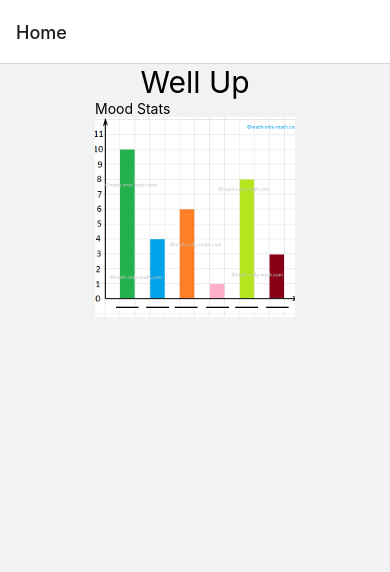
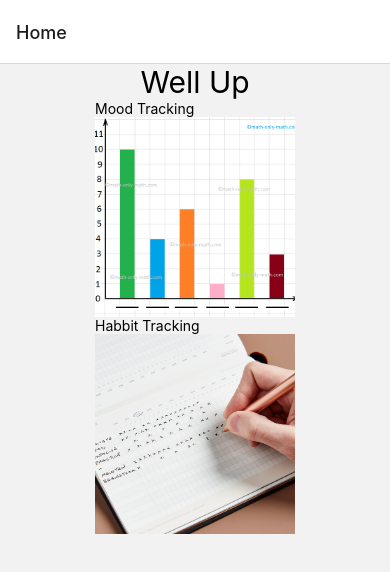
Before and after one commit to Louis-Devlin/Well-Up-App, a React Native app: screen /Home in a window 390 px wide. Shown: the top 572 px of the page. Built offline with nearby package versions, Linux system fonts and the light colour scheme.

Commit message:
WU-20: Added dummy habbit track page to try and visualise home screen better: :

```diff
--- a/App.tsx
+++ b/App.tsx
@@ -3,11 +3,13 @@
 import { createNativeStackNavigator } from "@react-navigation/native-stack";
 import Home from "./screens/Home";
 import LogMood from "./screens/LogMood";
+import HabbitTrack from "./screens/HabbitTrack";
 
 export default function App() {
   type RootStackParamList = {
     Home: undefined,
     MoodLog: undefined,
+    HabbitTrack:undefined,
   }
   const Stack = createNativeStackNavigator<RootStackParamList>();
   return (
@@ -15,6 +17,7 @@
       <Stack.Navigator initialRouteName="Home">
         <Stack.Screen name="Home" component={Home} />
         <Stack.Screen name="MoodLog" component={LogMood} />
+        <Stack.Screen name="HabbitTrack" component={HabbitTrack}/>
       </Stack.Navigator>
     </NavigationContainer>
   );
--- a/componenets/MoodItem.tsx
+++ b/componenets/MoodItem.tsx
@@ -64,12 +64,6 @@
                 console.log("ANOTHER");
               },
             },
-            {
-              text:"Change date",
-              onPress: () => {
-                // Idea for this is that a datepicker will appear and then you can select a date for how you felt on that day.
-              }
-            }
           ]);
         }}
         style={getBackgroundStyle(posX, posY) as any}
--- /dev/null
+++ b/screens/HabbitTrack.tsx
@@ -0,0 +1,9 @@
+import React from "react";
+import { View, Text } from "react-native";
+export default function HabbitTrack() {
+  return (
+    <View>
+      <Text>Habbit Track</Text>
+    </View>
+  );
+}
--- a/screens/Home.tsx
+++ b/screens/Home.tsx
@@ -17,8 +17,14 @@
           console.log("NAV");
         }}
       >
-        <Text>Mood Stats</Text>
+        <Text>Mood Tracking</Text>
         <Image source={require("../assets/graph.png")} style={Styles.image} />
+      </Pressable>
+      <Pressable style={Styles.center} onPress={() => {
+        navigation.navigate("HabbitTrack")
+      }}>
+        <Text>Habbit Tracking</Text>
+        <Image source={require("../assets/habbit.jpeg")} style={Styles.image} />
       </Pressable>
     </View>
   );
```
Also changed, not shown: assets/habbit.jpeg (added), 1 other file (tests, documents, lock files or other folders).
